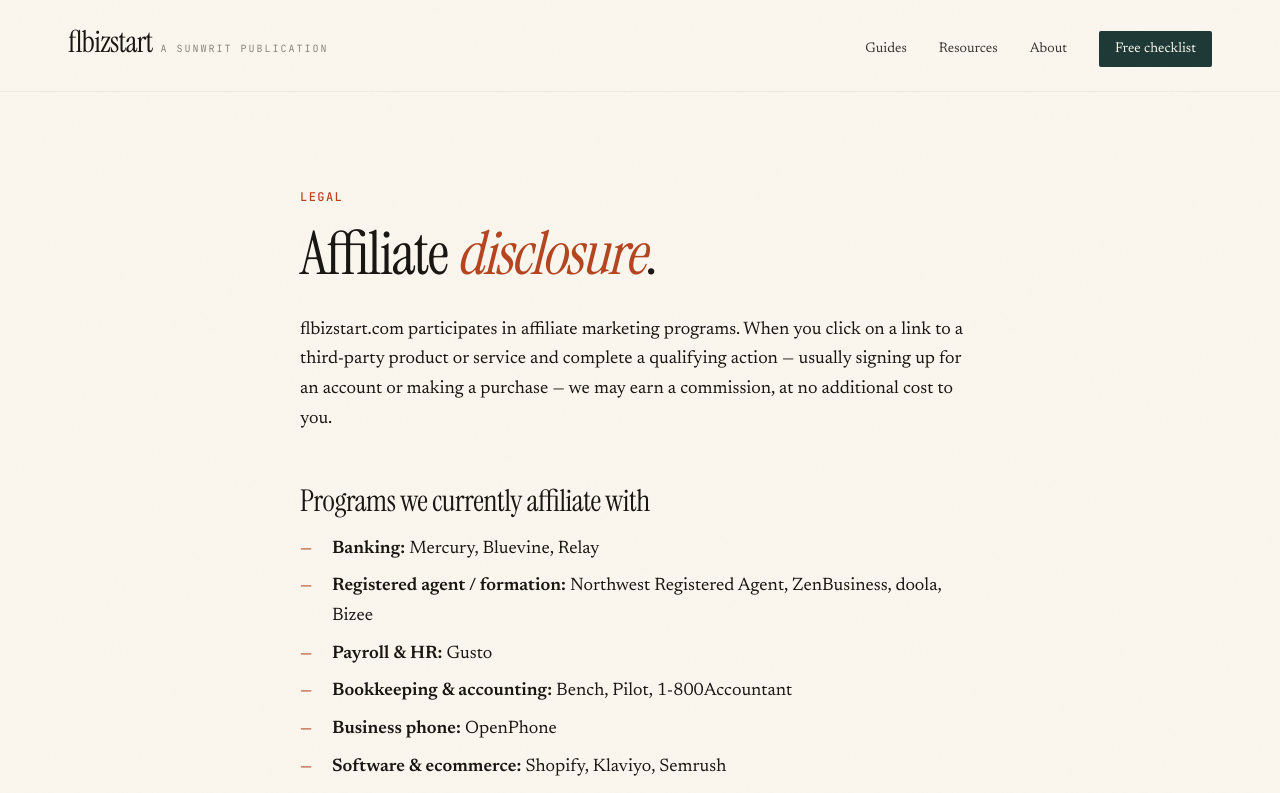
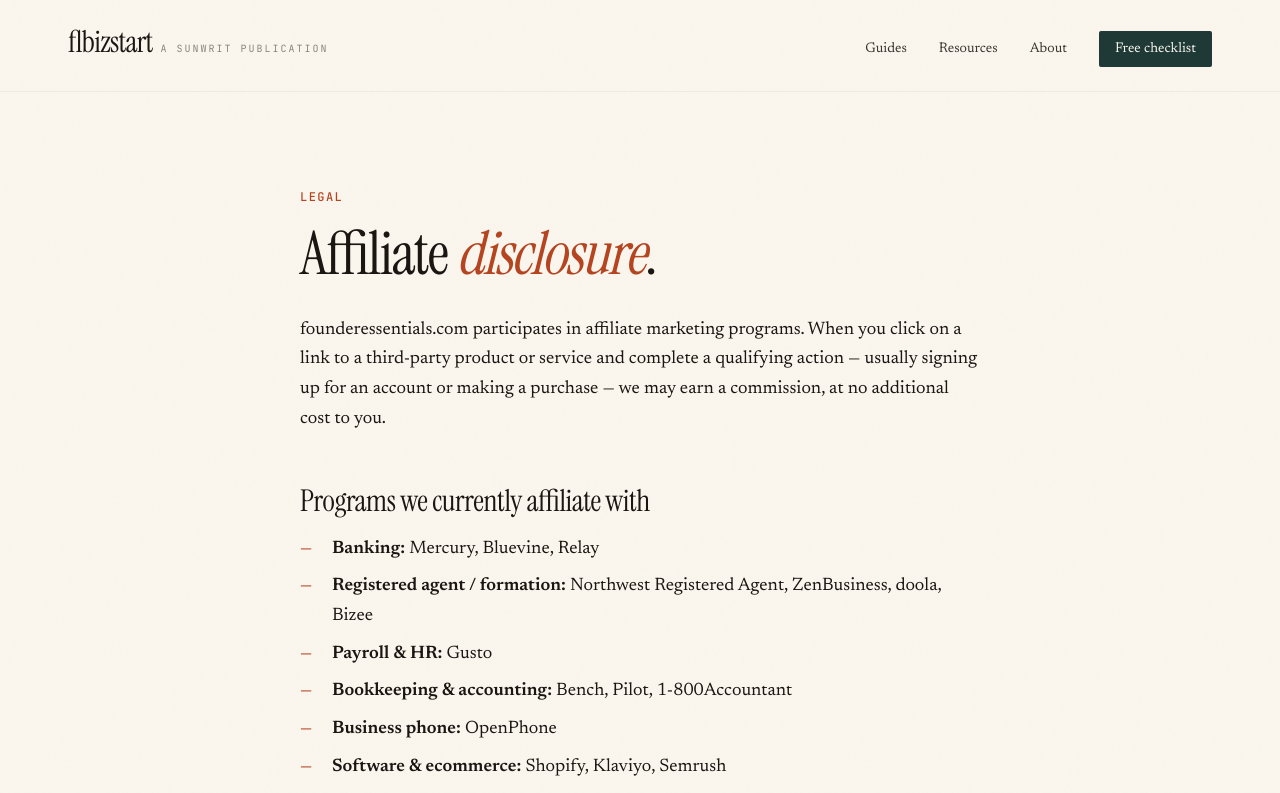
Before and after one commit to R812-coder/founderessentials, a Next.js app in the folder flbizstart/: page /disclosure in a window 1280 px wide. Shown: the top 793 px of the page. Built offline with nearby package versions, Linux system fonts and the light colour scheme; no server answers.

Commit message:
Update page.tsx

```diff
--- a/flbizstart/src/app/disclosure/page.tsx
+++ b/flbizstart/src/app/disclosure/page.tsx
@@ -4,7 +4,7 @@
 export const metadata: Metadata = {
   title: 'Affiliate Disclosure',
   description:
-    'flbizstart participates in affiliate marketing programs. Full disclosure of how we earn commissions and how that affects our recommendations.',
+    'founderessentials participates in affiliate marketing programs. Full disclosure of how we earn commissions and how that affects our recommendations.',
 };
 
 export default function DisclosurePage() {
@@ -18,7 +18,7 @@
 
         <div className="prose-editorial">
           <p>
-            flbizstart.com participates in affiliate marketing programs. When you click on a link to a third-party product or service and complete a qualifying action — usually signing up for an account or making a purchase — we may earn a commission, at no additional cost to you.
+            founderessentials.com participates in affiliate marketing programs. When you click on a link to a third-party product or service and complete a qualifying action — usually signing up for an account or making a purchase — we may earn a commission, at no additional cost to you.
           </p>
 
           <h2>Programs we currently affiliate with</h2>
```
